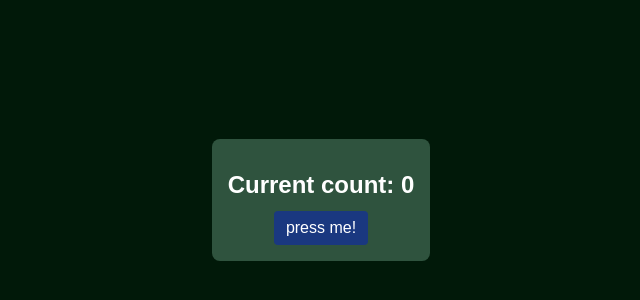
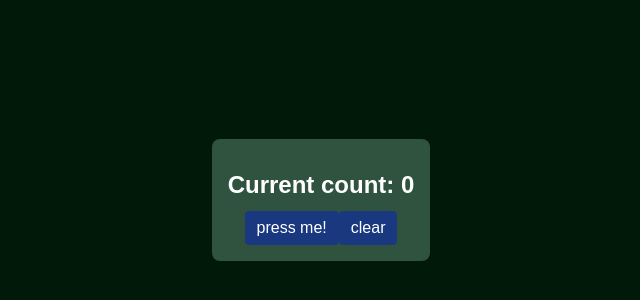
Before and after one commit to Tarkus43/React-Counter-Button-first-react-code-, a React (Vite) app: page / in a window 1280 px wide. Shown: the part 208-508 px from the top of the page, without its empty margins (319-959 px from the left). Built offline with nearby package versions, Linux system fonts and the light colour scheme.

Commit message:
added clearing button

```diff
--- a/src/components/Counter.css
+++ b/src/components/Counter.css
@@ -2,7 +2,7 @@
     background-color: #2f533e;
     border-radius: 8px;
     padding: 16px;
-    text-align: center;
+    text-align: center;;
 }
 
 .counter_title {
--- a/src/components/Counter.jsx
+++ b/src/components/Counter.jsx
@@ -15,6 +15,12 @@ const Counter = (props) => {
             >
                 press me!
             </button>
+
+            <button className={btnClassName}
+                onClick={() => setCount(0)}
+            >
+                clear
+            </button>
         </div>
     )
 }
```
